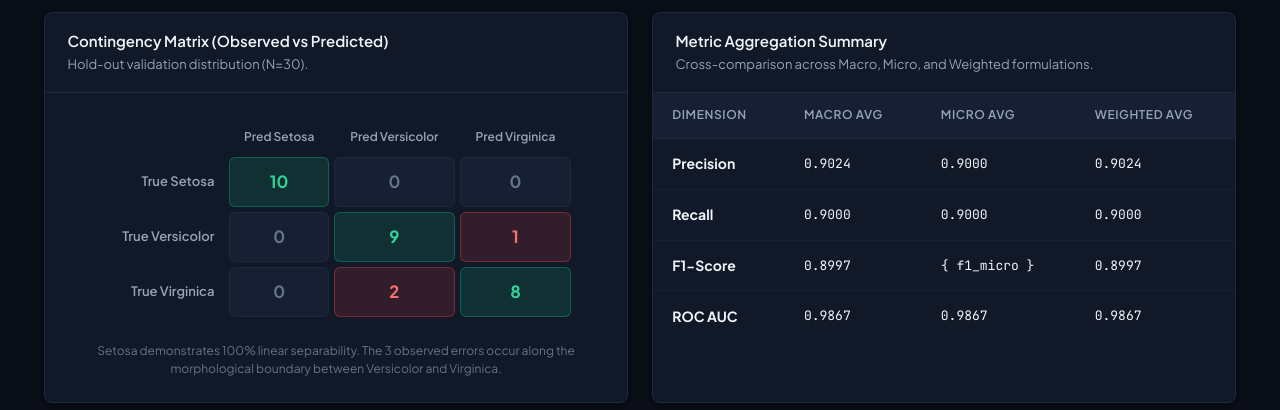
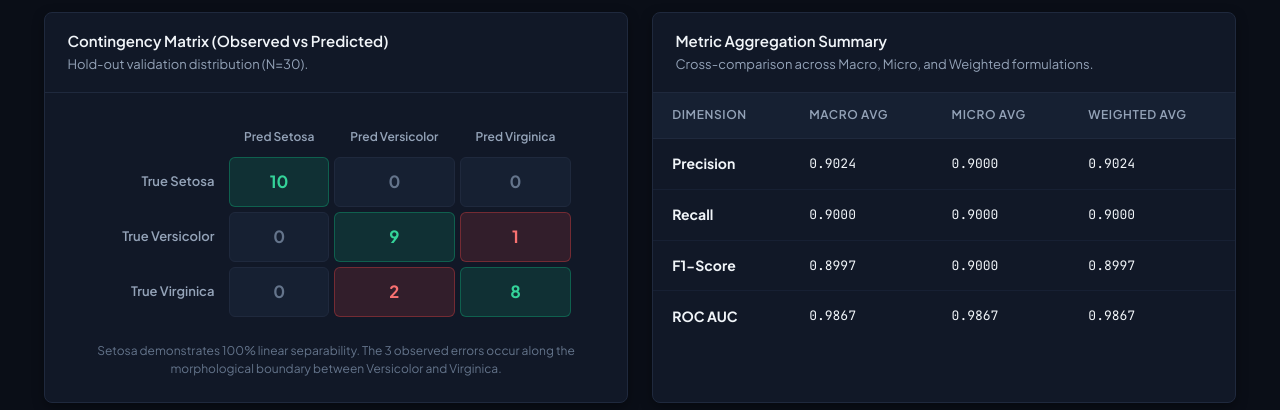
Before and after one commit to KingCal123/Iris-Dataset-classification-model, a Flask app: page / in a window 1280 px wide. Shown: the part 944-1354 px from the top of the page. Run offline with Flask 3, Linux system fonts and the light colour scheme.

Commit message:
fix: resolve f1_micro placeholder in Metric Aggregation table

```diff
--- a/templates/index.html
+++ b/templates/index.html
@@ -732,7 +732,7 @@
               <tr>
                 <td><strong>F1-Score</strong></td>
                 <td class="mono-num">{{ f1_macro }}</td>
-                <td class="mono-num">{ f1_micro }</td>
+                <td class="mono-num">{{ f1_micro }}</td>
                 <td class="mono-num">{{ f1_w }}</td>
               </tr>
               <tr>
```
